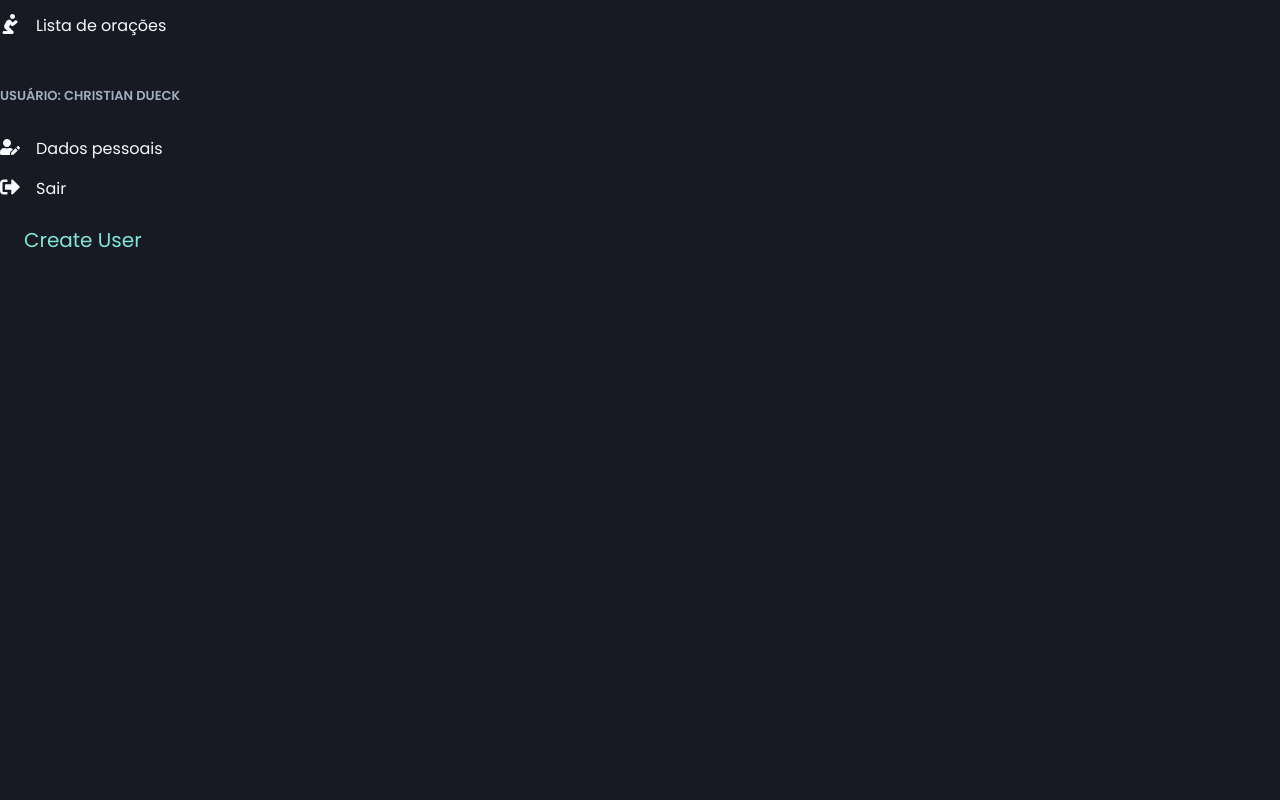
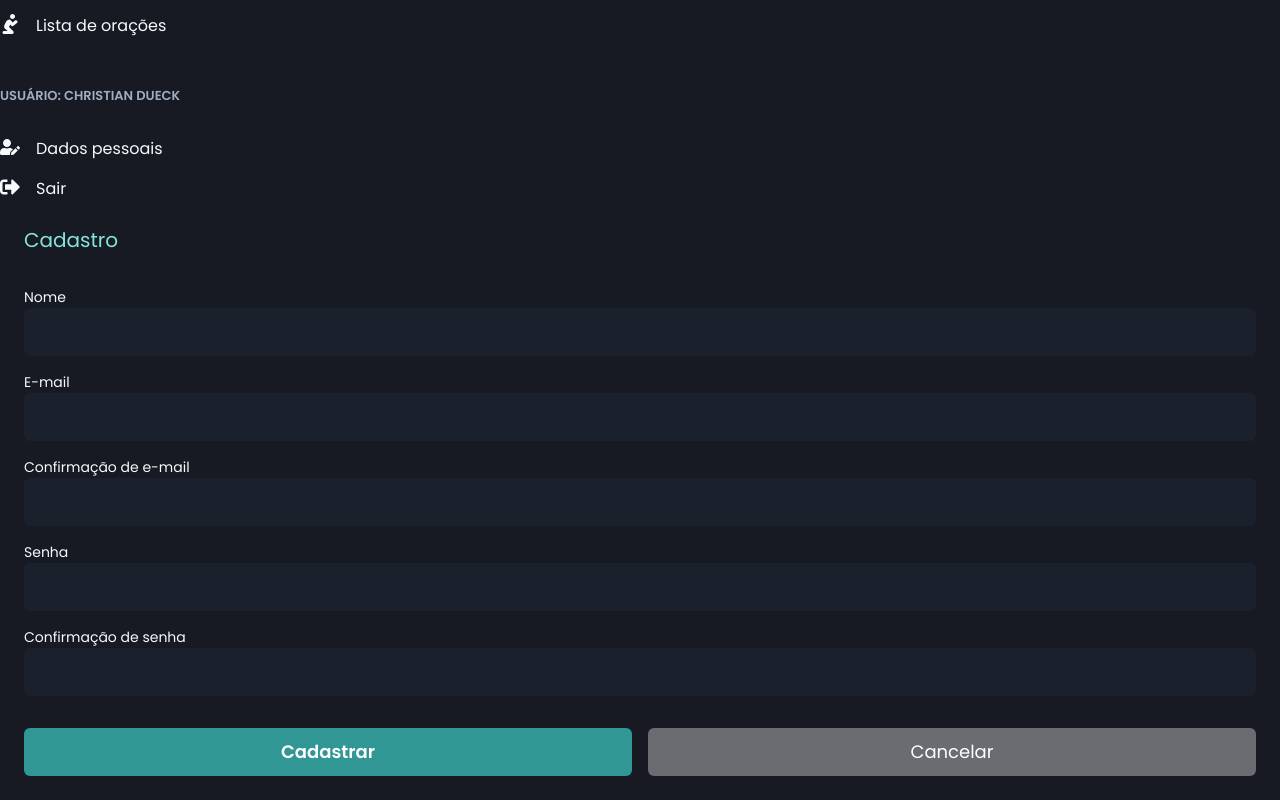
Before and after one commit to christiandueck/pray-list, a Next.js app: page /User/Create in a window 1280 px wide. Shown: the part 214-1014 px from the top of the page. Before the commit the page ends 800 px from the top, so only its background shows below. Built offline with nearby package versions, Linux system fonts and the light colour scheme.

Commit message:
feat: create CreateUser page

```diff
--- a/src/components/Logo.tsx
+++ b/src/components/Logo.tsx
@@ -41,9 +41,10 @@ export function Logo({ size }: LogoProps) {
       <Text
         fontSize={fontSize}
         fontFamily="Pacifico"
+        fontWeight="normal"
       >
         Pray
-      <Text as="span" color="teal.300">list</Text>
+      <Text as="span" color="teal.400">list</Text>
       </Text>
     </Stack>
   );
--- a/src/components/Sidebar/index.tsx
+++ b/src/components/Sidebar/index.tsx
@@ -19,7 +19,7 @@ export function Sidebar() {
           <DrawerContent bg="gray.900" p="4">
             <DrawerCloseButton mt="6" />
 
-            <DrawerHeader fontWeight="normal"><Logo size={2} /></DrawerHeader>
+            <DrawerHeader><Logo size={2} /></DrawerHeader>
 
             <DrawerBody pt="8">
               <SidebarNav />
--- a/src/pages/User/Create.tsx
+++ b/src/pages/User/Create.tsx
@@ -1,9 +1,47 @@
-import { Flex, Stack, Text } from "@chakra-ui/react";
+import { Flex, Stack, Text, Button, SimpleGrid } from "@chakra-ui/react";
 import React from "react";
+import { Input } from "../../components/Form/Input";
 import { Header } from "../../components/Header";
 import { Sidebar } from "../../components/Sidebar";
+import { SubmitHandler, useForm } from 'react-hook-form';
+import * as yup from 'yup';
+import { yupResolver } from '@hookform/resolvers/yup';
+import { useRouter } from 'next/router';
+
+type CreateUserFormData = {
+  name: string;
+  email: string;
+  email_confirmation: string;
+  password: string;
+  password_confirmation: string;
+}
+
+const createUserFormSchema = yup.object().shape({
+  name: yup.string().required('O nome é obrigatório'),
+  email: yup.string().required('E-mail obrigatório').email('E-mail inválido'),
+  email_confirmation: yup.string().oneOf([
+    null, yup.ref('email')
+  ], 'O e-mail precisa ser igual ao informado acima'),
+  password: yup.string().required('Senha obritatória'),
+  password_confirmation: yup.string().oneOf([
+    null, yup.ref('password')
+  ], 'As senhas precisam ser iguais'),
+})
 
 export default function CreateUser() {
+  const { register, handleSubmit, formState } = useForm({
+    resolver: yupResolver(createUserFormSchema)
+  });
+
+  const router = useRouter();
+
+  const handleRegister: SubmitHandler<CreateUserFormData> = async (values) => {
+    await new Promise(resolve => setTimeout(resolve, 2000));
+
+    console.log(values);
+    router.push('/PrayTime');
+  }
+
   return (
     <>
       <Header />
@@ -11,10 +49,67 @@ export default function CreateUser() {
       <Flex
         p="6"
         w="100%"
-        direction="column"
+        flexDir="column"
+        as="form"
+        onSubmit={handleSubmit(handleRegister)}
       >
-        <Stack>
-          <Text color="teal.200" fontSize="xl">Create User</Text>
+        <Text color="teal.200" fontSize="xl">Cadastro</Text>
+
+        <Stack spacing="4" mt="8">
+          <Input
+            name="name"
+            label="Nome"
+            error={formState.errors.name}
+            {...register('name')}
+          />
+
+          <Input
+            name="email"
+            label="E-mail"
+            type="email"
+            error={formState.errors.email}
+            {...register('email')}
+          />
+
+          <Input
+            name="email_confirmation"
+            label="Confirmação de e-mail"
+            type="email"
+            error={formState.errors.email_confirmation}
+            {...register('email_confirmation')}
+          />
+
+          <Input
+            name="password"
+            label="Senha"
+            type="password"
+            error={formState.errors.password}
+            {...register('password')}
+          />
+
+          <Input
+            name="password_confirmation"
+            label="Confirmação de senha"
+            type="password"
+            error={formState.errors.password_confirmation}
+            {...register('password_confirmation')}
+          />
+
+          <SimpleGrid columns={2} spacing="4" pt="4">
+            <Button
+              type="submit"
+              colorScheme="teal"
+              size="lg"
+              isLoading={formState.isSubmitting}
+            >Cadastrar</Button>
+
+            <Button
+              colorScheme="whiteAlpha"
+              fontWeight="normal"
+              size="lg"
+              onClick={() => { router.push('/') }}
+            >Cancelar</Button>
+          </SimpleGrid>
         </Stack>
       </Flex>
     </>
```
